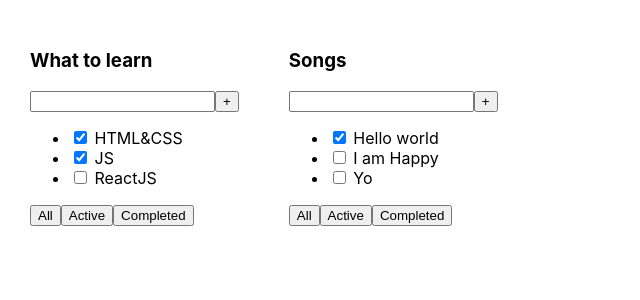
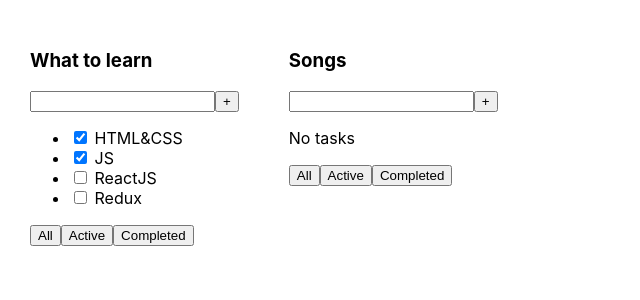
Before and after one commit to SandraVLP/TODOlist, a React (Create React App) app in the folder 1-todolist/: page / in a window 1280 px wide. Shown: the top 300 px of the page, without its empty margins (0-640 px from the left). Built offline with nearby package versions, Linux system fonts and the light colour scheme.

Commit message:
ternary op

```diff
--- a/1-todolist/src/App.tsx
+++ b/1-todolist/src/App.tsx
@@ -9,12 +9,13 @@ function App() {
       { id: 1, title: 'HTML&CSS', isDone: true },
       { id: 2, title: 'JS', isDone: true },
       { id: 3, title: 'ReactJS', isDone: false },
+      { id: 4, title: 'Redux', isDone: false },
     ]
 
     const tasks2: Array<TaskType> = [
-      { id: 1, title: 'Hello world', isDone: true },
-      { id: 2, title: 'I am Happy', isDone: false },
-      { id: 3, title: 'Yo', isDone: false },
+    //   { id: 1, title: 'Hello world', isDone: true },
+    //   { id: 2, title: 'I am Happy', isDone: false },
+    //   { id: 3, title: 'Yo', isDone: false },
     ]
 
     return (
--- a/1-todolist/src/Todolist.tsx
+++ b/1-todolist/src/Todolist.tsx
@@ -14,7 +14,7 @@ export type TaskType = {
 export const Todolist = ({title, tasks}: PropsType) => {
 const tasksList = tasks.map((task: TaskType) => {
     return (
-        <li>
+        <li key={task.id}>
         <input type="checkbox" checked={task.isDone} /> <span>{task.title}</span>
       </li>
     )
@@ -27,9 +27,15 @@ const tasksList = tasks.map((task: TaskType) => {
         <input />
         <button>+</button>
       </div>
-      <ul>
-      {tasksList}
-      </ul>
+{tasks.length === 0 ? (
+    <p>No tasks</p>
+) : (
+
+    <ul>
+    {tasksList}
+    </ul>
+)}
+
       <div>
         <button>All</button>
         <button>Active</button>
```
